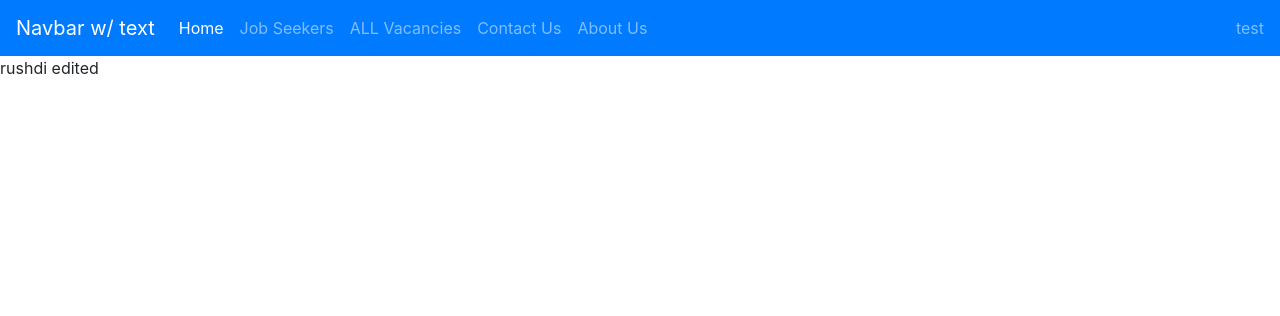
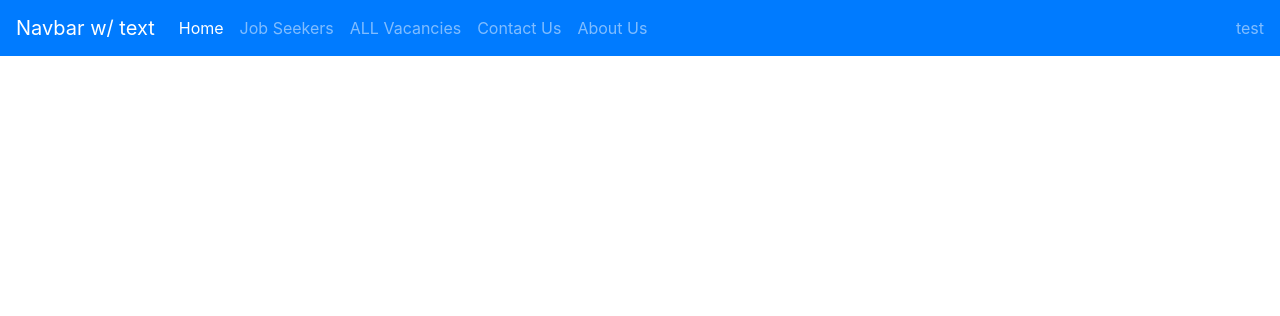
Before and after one commit to Samare97/HCI_Project_CV.LK, a PHP site: page / in a window 1280 px wide. Shown: the top 316 px of the page. Run offline with PHP 8.4, Linux system fonts and the light colour scheme.

Commit message:
new edit

```diff
--- a/index.php
+++ b/index.php
@@ -15,9 +15,6 @@
 <body>
 
 
-
-rushdi edited
-
 <div class="container-fluid">
 
 
```
